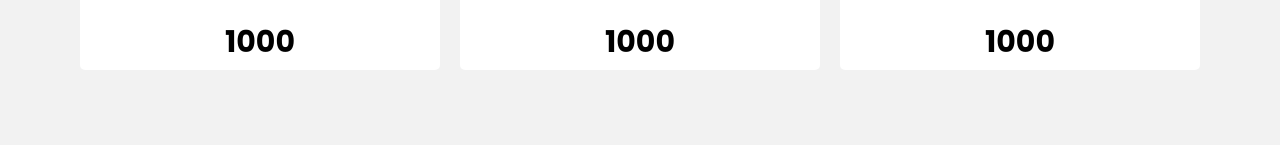
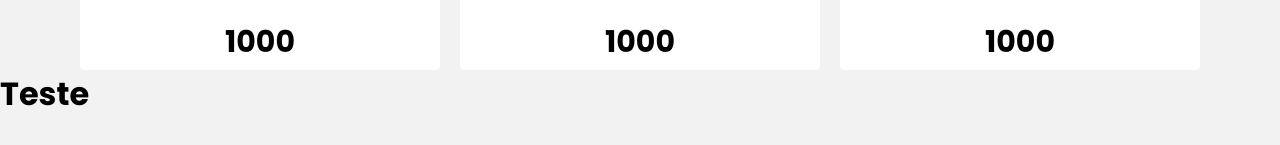
Before and after one commit to Nigraum/financial-controller, a React (Create React App) app: page / in a window 1280 px wide. Shown: the part 155-300 px from the top of the page. Built offline with nearby package versions, Linux system fonts and the light colour scheme.

Commit message:
Importing form to app.js

```diff
--- a/src/App.js
+++ b/src/App.js
@@ -1,5 +1,6 @@
 import React from "react";
 import GlobalStyle from "./assets/global";
+import Form from "./components/Form";
 import Header from "./components/Header";
 import Resume from "./components/Resume";
 
@@ -8,6 +9,7 @@ const App = () => {
     <>
       <Header />
       <Resume />
+      <Form />
       <GlobalStyle />
     </>
   );
```
